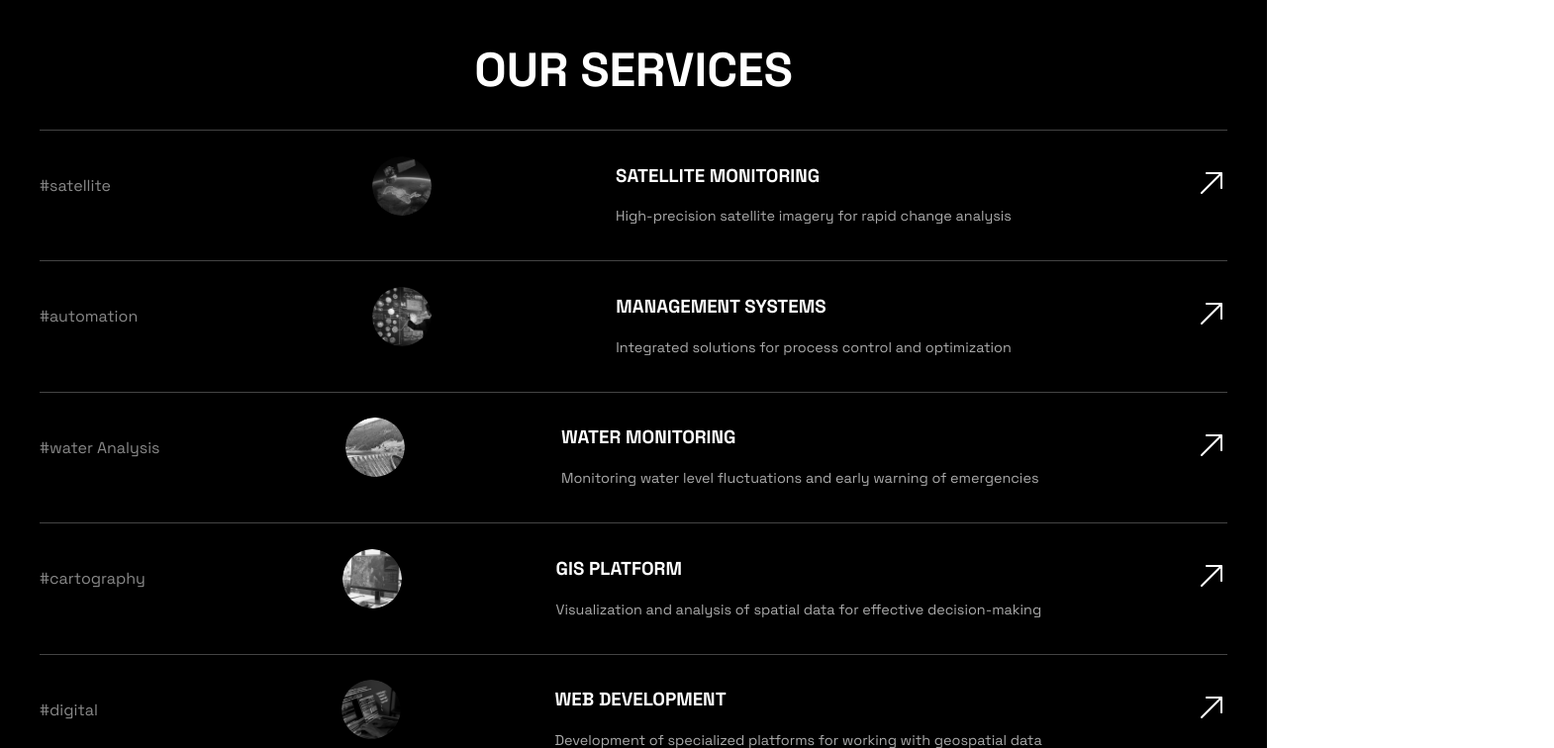
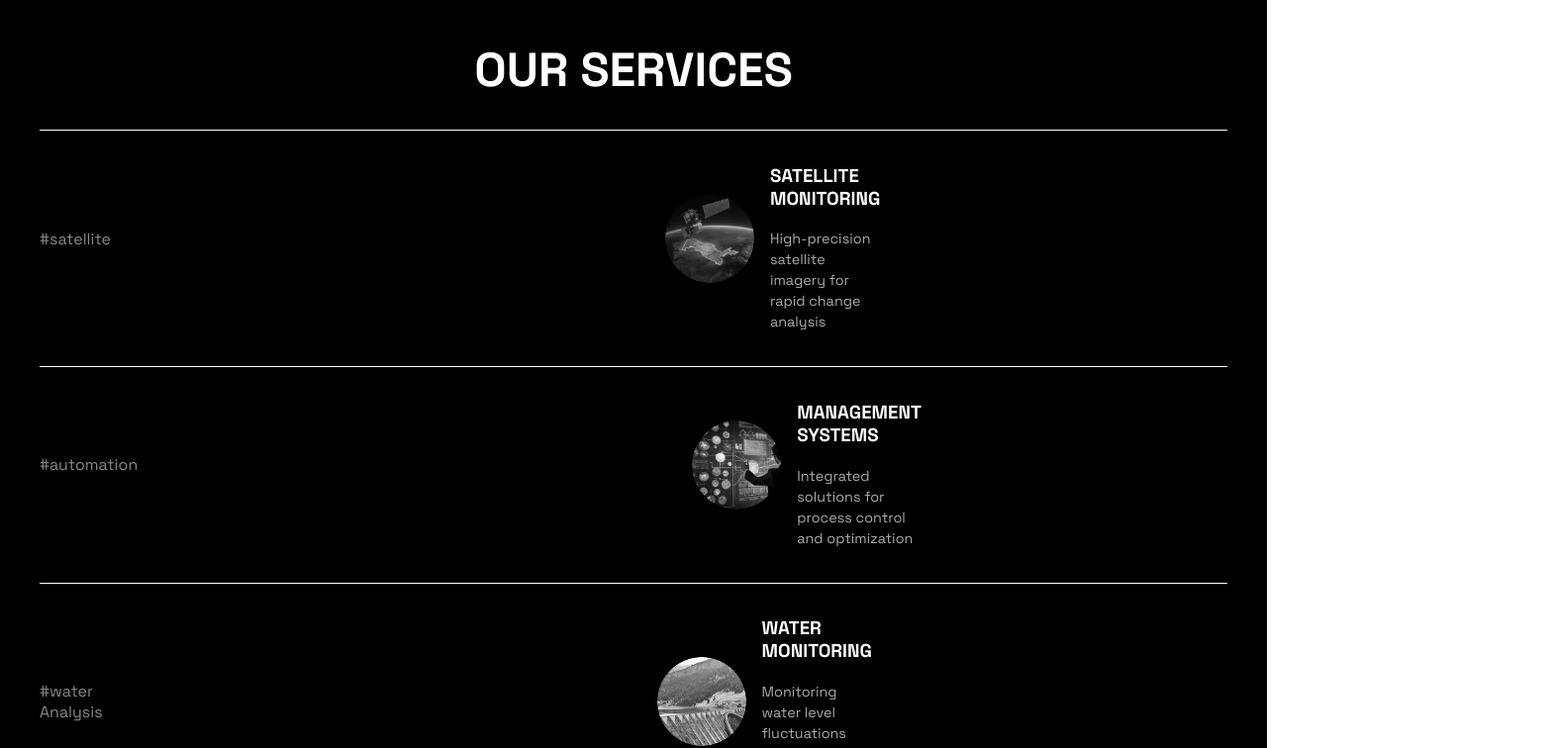
Before and after one commit to AnvarRasul/smc-web-site, a React (Create React App) app: page / in a window 1280 px wide. Shown: the part 840-1596 px from the top of the page at 99% size, 1570 px wide, since content can reach past the window. Built offline with nearby package versions, Linux system fonts and the light colour scheme.

Commit message:
tiny changes

```diff
--- a/package.json
+++ b/package.json
@@ -10,6 +10,7 @@
     "@testing-library/user-event": "^13.5.0",
     "autoprefixer": "^10.4.21",
     "css-loader": "^7.1.2",
+    "gsap": "^3.13.0",
     "postcss": "^8.5.6",
     "postcss-loader": "^8.1.1",
     "react": "^19.1.1",
--- a/src/components/layouts/OurServices/styles.module.scss
+++ b/src/components/layouts/OurServices/styles.module.scss
@@ -19,8 +19,7 @@
 .service_item {
   display: flex;
   align-items: center;
-  justify-content: space-between;
-  border-top: 1px solid #444;
+  border-top: 1px solid #FFFFFF;
   padding: 15px 0;
 }
 
@@ -32,20 +31,22 @@
 .service_content {
   display: flex;
   align-items: center;
-  gap: 1px;
+  margin-left: 35rem;
+  gap: 3rem;
 
 }
 
 .service_image {
-  width: 60px;
-  height: 60px;
+  width: 90px;
+  height: 90px;
   border-radius: 50%;
   object-fit: cover;
 }
 
 .service_name {
   font-size: 1rem;
-  margin: 0;
+  margin-left: 1rem;
+  width: 350px;
 }
 
 .service_desc {
@@ -53,6 +54,10 @@
   font-size: 0.9rem;
 }
 
-.service_link {
-  color: white;
+.link {
+  display: flex;
+  align-items: center;
+  justify-content:flex-end;
+  text-align: right;
+  margin-left: 38rem;
 }
```
Also changed, not shown: src/components/layouts/Benefits/Benefits.jsx (added, +11 -0 lines), src/components/layouts/Benefits/styles.module.scss (added), 1 other file (tests, documents, lock files or other folders).
